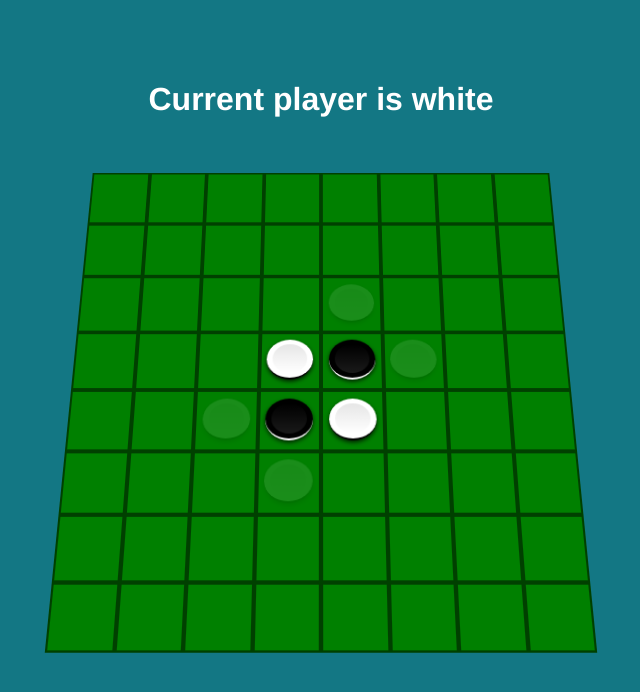
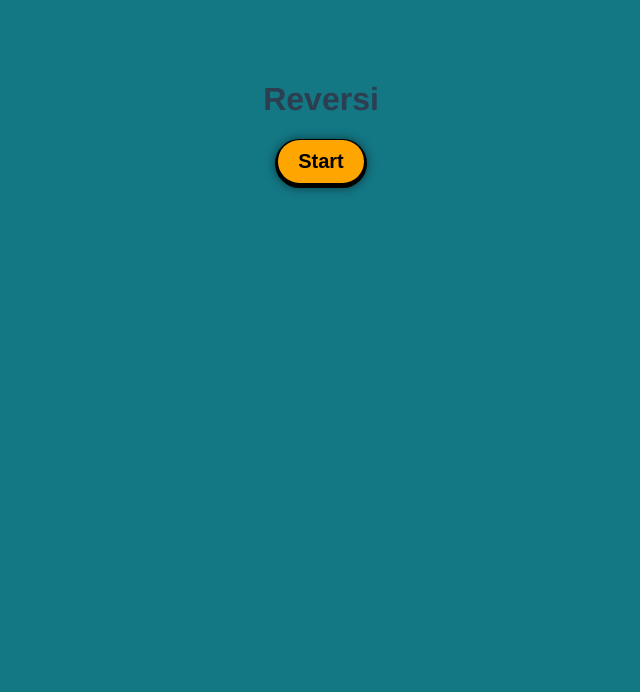
Before and after one commit to Baloche/reversi-vuejs, a Vue app: page /#/ in a window 1280 px wide. Shown: the top 692 px of the page, without its empty margins (319-959 px from the left). Built offline with nearby package versions, Linux system fonts and the light colour scheme.

Commit message:
handle start menu, game, and end of game with router-view listening to state

```diff
--- a/src/App.vue
+++ b/src/App.vue
@@ -1,13 +1,20 @@
 <template>
   <div id="app">
-    <router-view class="coucou"></router-view>
+    <h1>Reversi</h1>
+    <router-view :name="currentRoute"></router-view>
   </div>
 </template>
 
 <script>
-export default {
-  name: 'app'
-}
+  import { mapGetters } from 'vuex'
+
+  export default {
+    name: 'app',
+
+    computed: {
+      ...mapGetters(['currentRoute'])
+    }
+  }
 </script>
 
 <style lang="scss">
--- a/src/components/Board.vue
+++ b/src/components/Board.vue
@@ -28,13 +28,8 @@
       ])
     },
 
-    created: function () {
-      this.startGame()
-    },
-
     methods: {
       ...mapActions([
-        'startGame',
         'play'
       ]),
 
--- a/src/components/Button.vue
+++ b/src/components/Button.vue
@@ -1,5 +1,5 @@
 <template>
-    <button class='button' @click="onClick" :style="{backgroundColor: color}">
+    <button class='button' :style="{backgroundColor: color}">
         <slot></slot>
     </button>
 </template>
@@ -8,7 +8,6 @@
 export default {
 
   props: {
-    onClick: Function,
     color: String
   }
 
--- /dev/null
+++ b/src/components/GameOver.vue
@@ -0,0 +1,36 @@
+<template>
+  <div class='game-over'>
+    <btn color="orange" @click.native="startGame">Restart</btn>
+  </div>
+</template>
+
+<script>
+
+  import Button from './Button'
+  import { mapActions } from 'vuex'
+
+  export default {
+
+    methods: {
+      ...mapActions([
+        'startGame'
+      ])
+    },
+
+    components: {
+      btn: Button
+    }
+
+  }
+</script>
+
+<style scoped>
+
+    .game-over {
+      display: flex;
+      justify-content: center;
+      align-items: center;
+      flex-direction: column;
+    }
+
+</style>
--- /dev/null
+++ b/src/components/Menu.vue
@@ -0,0 +1,37 @@
+<template>
+  <div class='menu'>
+    <btn color="orange" @click.native="startGame">Start</btn>
+  </div>
+</template>
+
+<script>
+
+  import Button from './Button'
+  import { mapActions } from 'vuex'
+
+  export default {
+
+    methods: {
+      ...mapActions([
+        'startGame'
+      ])
+    },
+
+    components: {
+      btn: Button
+    }
+
+  }
+</script>
+
+<style scoped>
+
+    .menu {
+      display: flex;
+      justify-content: center;
+      align-items: center;
+      flex-direction: column;
+
+    }
+
+</style>
--- a/src/constants/GameStates.js
+++ b/src/constants/GameStates.js
@@ -1,3 +1,9 @@
 export const UNSTARTED = 0
 export const STARTED = 1
 export const FINISHED = 2
+
+export const ROUTES = []
+
+ROUTES[UNSTARTED] = 'home'
+ROUTES[STARTED] = 'game'
+ROUTES[FINISHED] = 'end'
--- a/src/router/index.js
+++ b/src/router/index.js
@@ -1,6 +1,9 @@
 import Vue from 'vue'
 import Router from 'vue-router'
 import Game from 'components/Game'
+import GameOver from 'components/GameOver'
+import Menu from 'components/Menu'
+import { UNSTARTED, STARTED, FINISHED, ROUTES } from '../constants/GameStates'
 
 Vue.use(Router)
 
@@ -8,8 +11,11 @@ export default new Router({
   routes: [
     {
       path: '/',
-      name: 'Game',
-      component: Game
+      components: {
+        [ROUTES[UNSTARTED]]: Menu,
+        [ROUTES[STARTED]]: Game,
+        [ROUTES[FINISHED]]: GameOver
+      }
     }
   ]
 })
--- a/src/store/getters.js
+++ b/src/store/getters.js
@@ -1,7 +1,9 @@
 import { WHITE, BLACK, EMPTY, COLORS } from '../constants/CoinStates'
+import { ROUTES } from '../constants/GameStates'
 
 export const currentTurn = state => state.currentTurn
 export const currentColor = state => COLORS[state.currentTurn]
+export const currentRoute = state => ROUTES[state.gameState]
 export const board = state => state.board
 export const size = state => state.board.length
 export const nextTurn = state => state.currentTurn === WHITE ? BLACK : WHITE
```
